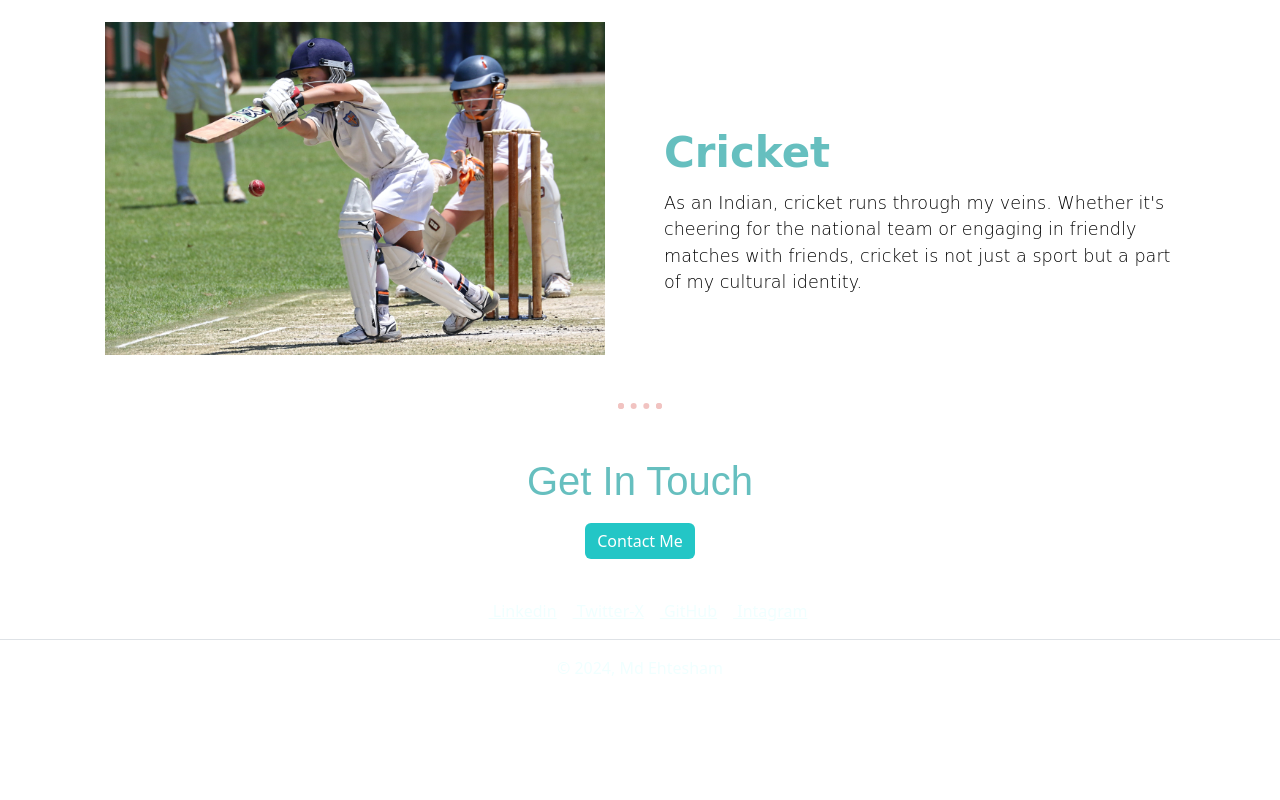
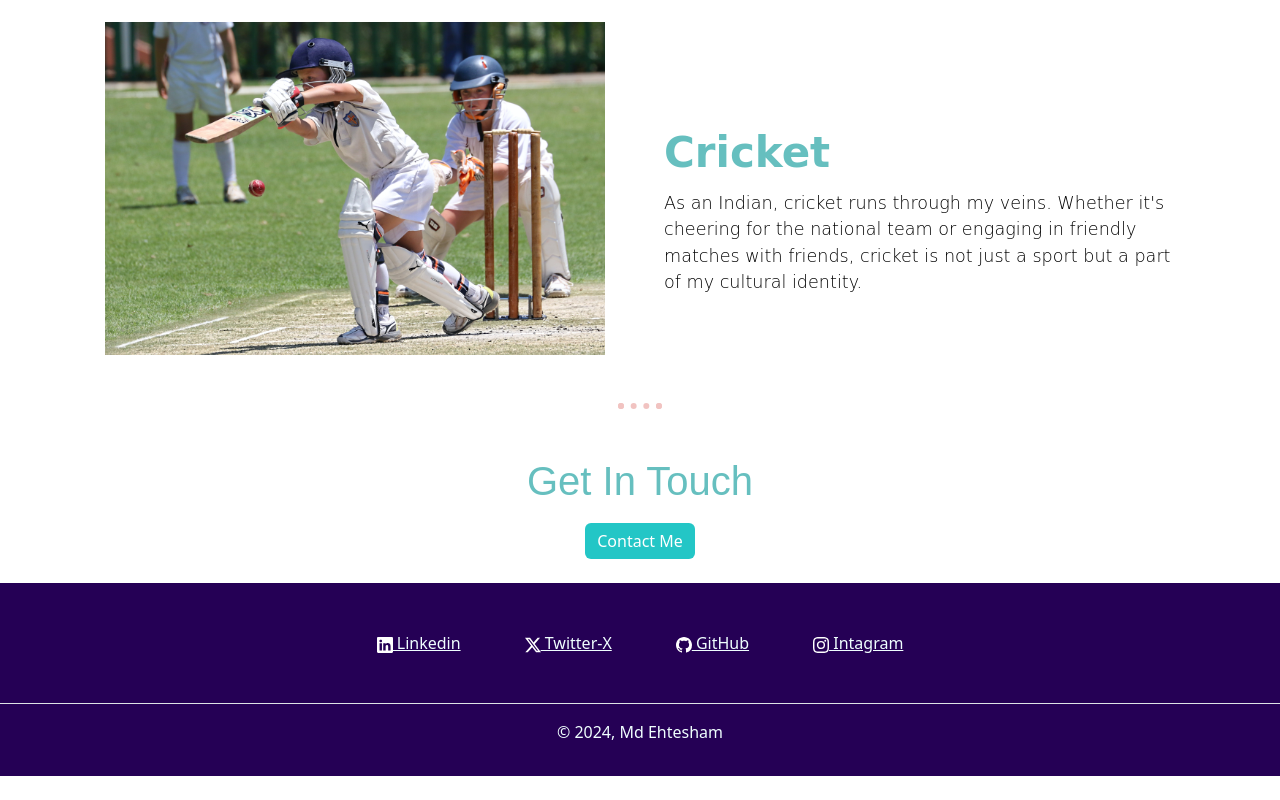
Before and after one commit to MdEhtesham784/html.ehteshamportfolio, a plain HTML site: page index.html in a window 1280 px wide. Shown: the part 5609-6409 px from the top of the page. Before the commit the page ends 6345 px from the top, so only its background shows below. Drawn offline with nearby package versions, Linux system fonts and the light colour scheme.

Commit message:
Update style.css

```diff
--- a/style.css
+++ b/style.css
@@ -114,9 +114,11 @@ hr {
   border: 0;
 }
 
-#contact-me .btn-dark{
-  background-color: #fffafa;
+#footer{
+  background-color: #250055;
+}
+
+#footer .nav-item{
   border: 0;
   margin: 2rem;
-  color: #333;
 }
```
